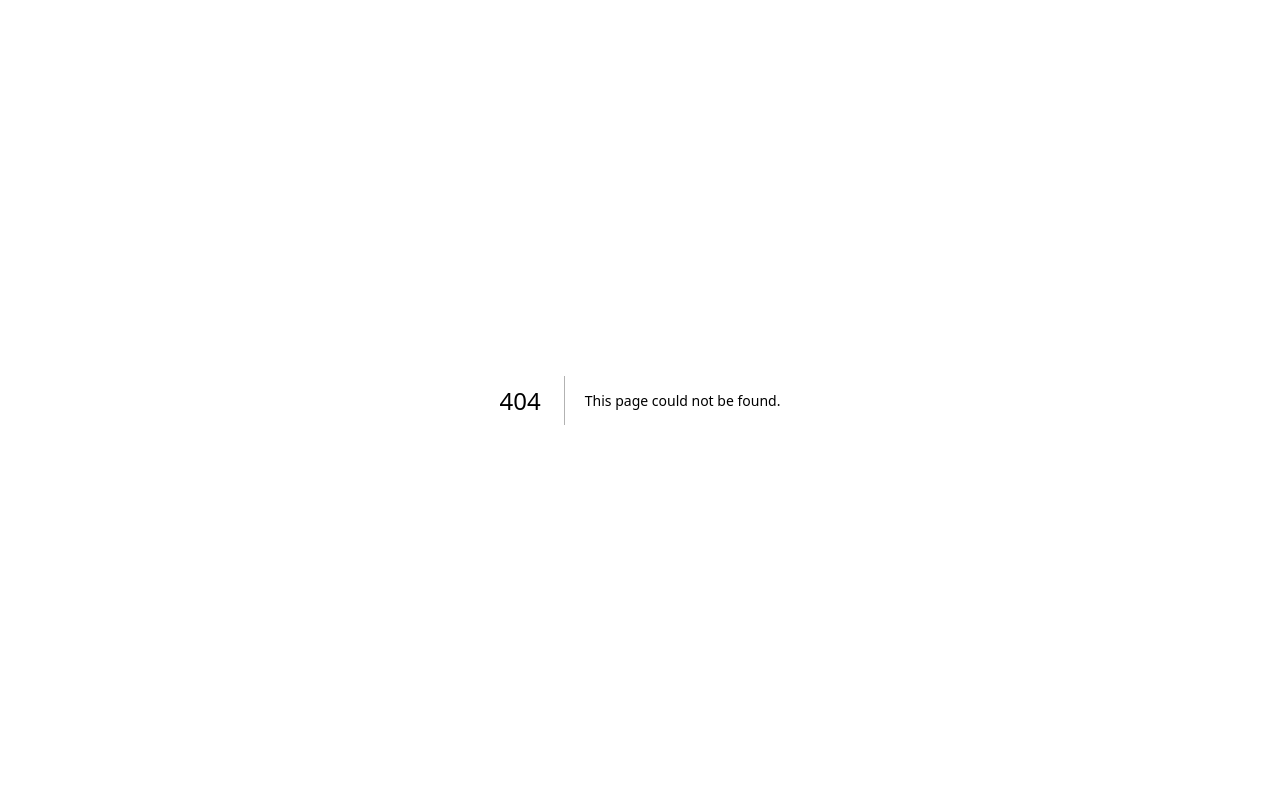
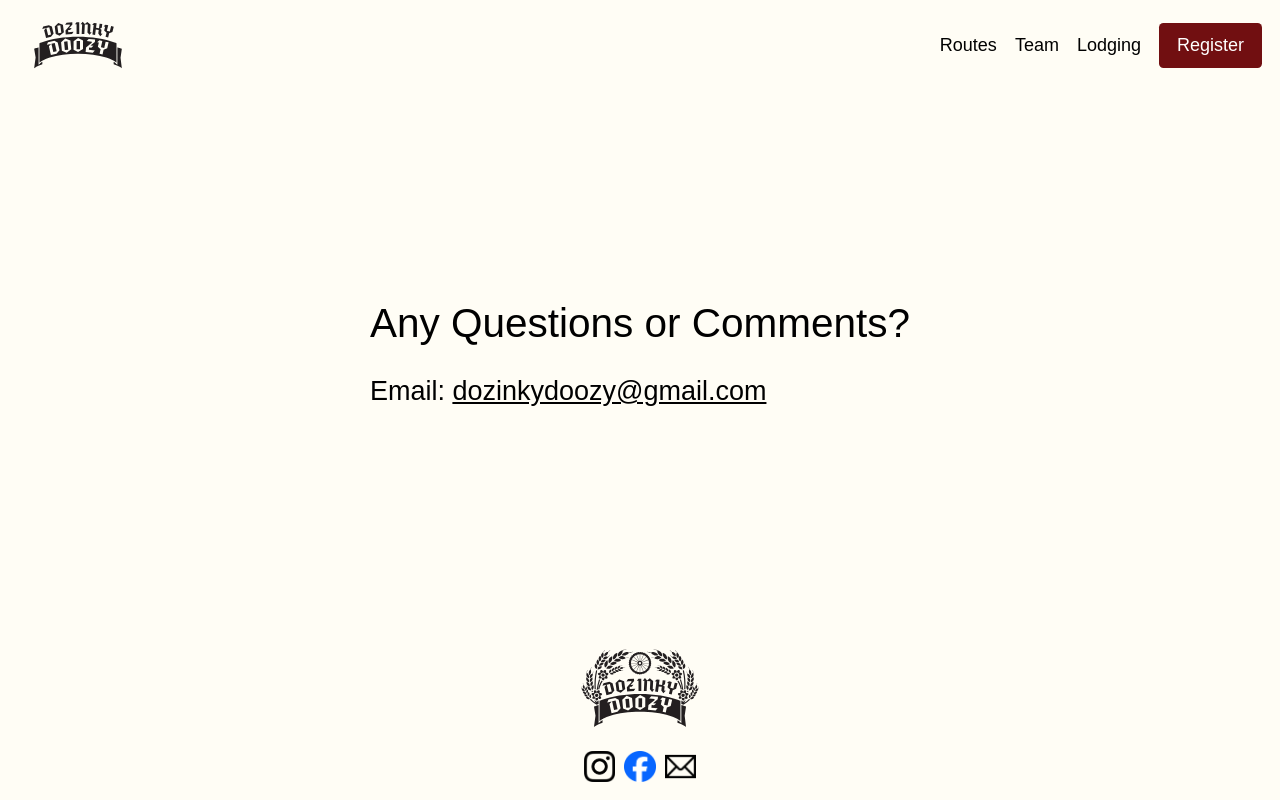
Before and after one commit to tblue1994/dozinky-doozy-website, a Next.js app: page /contact in a window 1280 px wide. Before the commit this address had no page. Built offline with nearby package versions, Linux system fonts and the light colour scheme; a web font is replaced by a local one.

Commit message:
feat: add contact us page

```diff
--- /dev/null
+++ b/src/app/(details)/contact/page.tsx
@@ -0,0 +1,14 @@
+import { LodgingItem } from "@/app/components/LodgingItem";
+import { headerText } from "@/app/ui/fonts";
+import Link from "next/link";
+
+const h2ClassNames = "text-2xl";
+
+export default function Contact() {
+  return (
+    <div className="flex flex-col gap-6 w-fit mx-auto">
+      <h1 className={`${headerText.className} text-4xl`}>Any Questions or Comments? </h1>
+      <h2 className={h2ClassNames}>Email: <a className="underline hover:text-venetian-red-600" href="mailto:dozinkydoozy@gmail.com" target="_blank">dozinkydoozy@gmail.com</a></h2>
+    </div>
+  );
+}
--- a/src/app/components/Footer.tsx
+++ b/src/app/components/Footer.tsx
@@ -33,6 +33,17 @@ export const Footer = () => {
             height={60}
           />
         </Link>
+        <Link
+          href="/contact"
+        >
+          <Image
+            className="w-auto h-7"
+            src="/email.png"
+            alt="Contact Us"
+            width={60}
+            height={60}
+          />
+        </Link>
       </div>
     </footer>
   );
```
Also changed, not shown: public/email.png (added).
